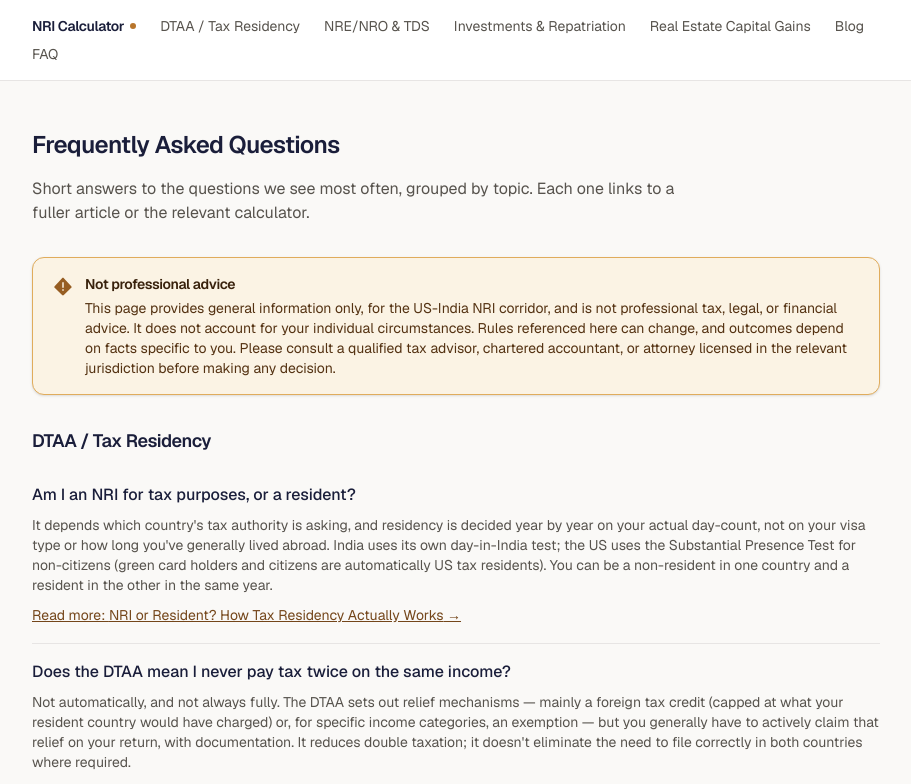
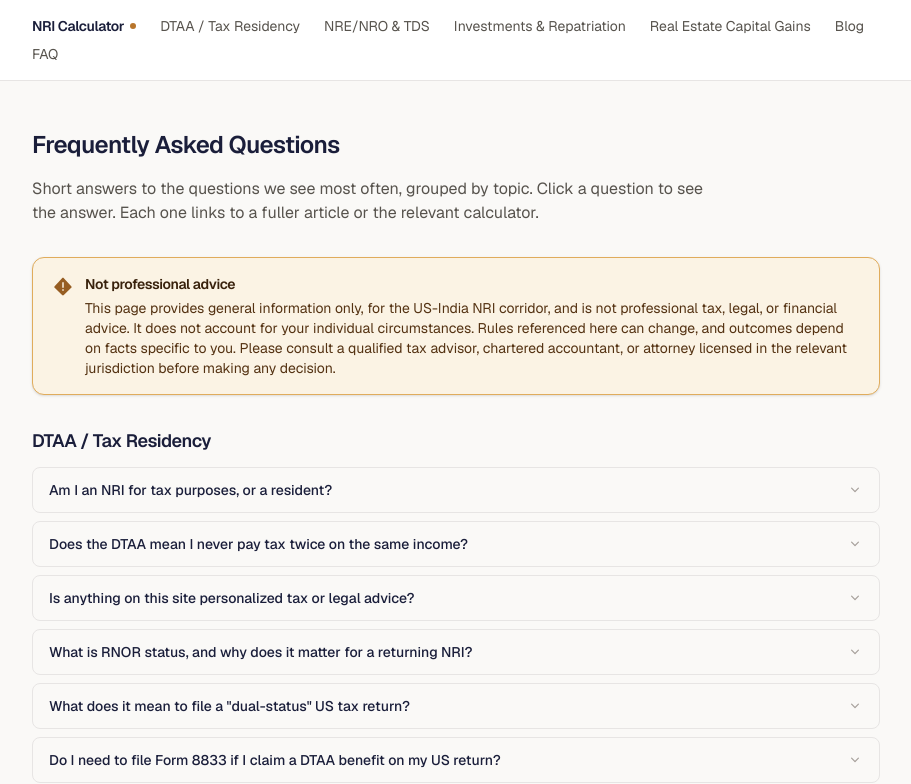
Before and after one commit to Gauribiz/nri-calculator, a Next.js app: page /faq in a window 1280 px wide. Shown: the top 784 px of the page, without its empty margins (184-1095 px from the left). Built offline with nearby package versions, Linux system fonts and the light colour scheme.

Commit message:
Convert FAQ page to accordion
Replaces the always-expanded FAQ list with native details/summary accordions (question visible, answer on click), matching the existing HowCalculated pattern. Keeps id={faq.id} on each entry for search deep-linking.

```diff
--- a/src/app/faq/page.tsx
+++ b/src/app/faq/page.tsx
@@ -20,7 +20,8 @@ export default function FaqPage() {
         </h1>
         <p className="max-w-2xl text-stone-600 dark:text-primary-200/70">
           Short answers to the questions we see most often, grouped by topic.
-          Each one links to a fuller article or the relevant calculator.
+          Click a question to see the answer. Each one links to a fuller
+          article or the relevant calculator.
         </p>
       </div>
 
@@ -36,33 +37,44 @@ export default function FaqPage() {
               <h2 className="text-lg font-semibold tracking-tight text-primary-900 dark:text-primary-50">
                 {category.shortTitle}
               </h2>
-              <dl className="flex flex-col divide-y divide-stone-200 dark:divide-primary-900">
+              <div className="flex flex-col gap-2">
                 {clusterFaqs.map((faq) => {
                   const relatedArticle = faq.relatedArticleSlug
                     ? getArticle(faq.relatedArticleSlug)
                     : undefined;
                   return (
-                    <div key={faq.id} className="flex flex-col gap-2 py-4">
-                      <dt className="font-medium text-primary-900 dark:text-primary-50">
+                    <details
+                      key={faq.id}
+                      id={faq.id}
+                      className="group rounded-lg border border-stone-200 dark:border-primary-900"
+                    >
+                      <summary className="flex cursor-pointer list-none items-center justify-between gap-3 px-4 py-3 text-sm font-medium text-primary-900 dark:text-primary-50">
                         {faq.question}
-                      </dt>
-                      <dd className="text-sm text-stone-600 dark:text-primary-200/70">
-                        {faq.answer}
-                      </dd>
-                      {relatedArticle && (
-                        <dd>
+                        <svg
+                          aria-hidden="true"
+                          viewBox="0 0 20 20"
+                          className="h-4 w-4 shrink-0 fill-current text-stone-400 transition-transform group-open:rotate-180 dark:text-primary-300/70"
+                        >
+                          <path d="M5.23 7.21a.75.75 0 0 1 1.06.02L10 11.06l3.71-3.83a.75.75 0 1 1 1.08 1.04l-4.24 4.38a.75.75 0 0 1-1.08 0L5.21 8.27a.75.75 0 0 1 .02-1.06Z" />
+                        </svg>
+                      </summary>
+                      <div className="flex flex-col gap-2 border-t border-stone-200 px-4 py-3 dark:border-primary-900">
+                        <p className="text-sm text-stone-600 dark:text-primary-200/70">
+                          {faq.answer}
+                        </p>
+                        {relatedArticle && (
                           <Link
                             href={`/blog/${relatedArticle.slug}`}
                             className="text-sm text-gold-700 underline hover:no-underline dark:text-gold-300"
                           >
                             Read more: {relatedArticle.title} &rarr;
                           </Link>
-                        </dd>
-                      )}
-                    </div>
+                        )}
+                      </div>
+                    </details>
                   );
                 })}
-              </dl>
+              </div>
             </div>
           );
         })}
```
